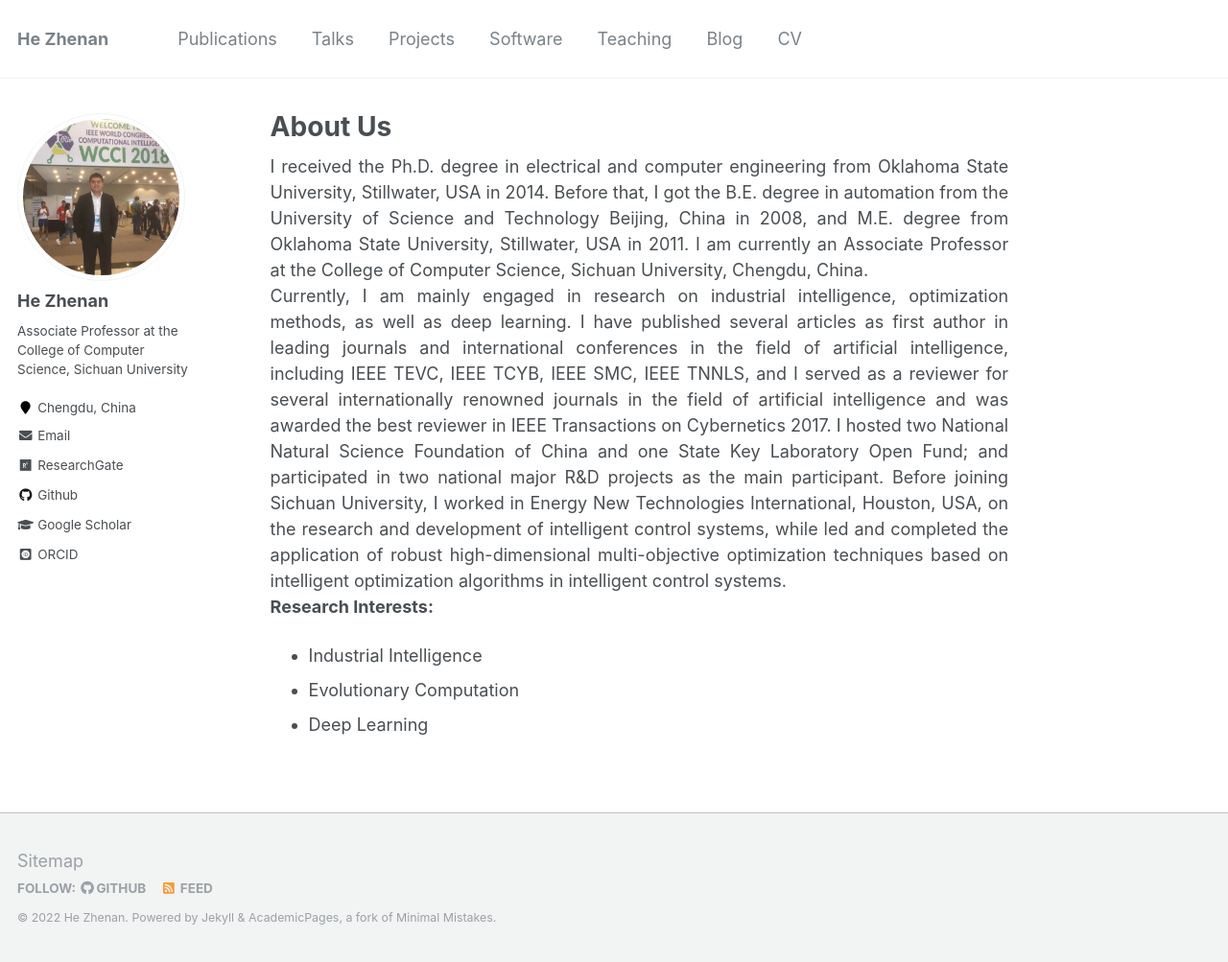
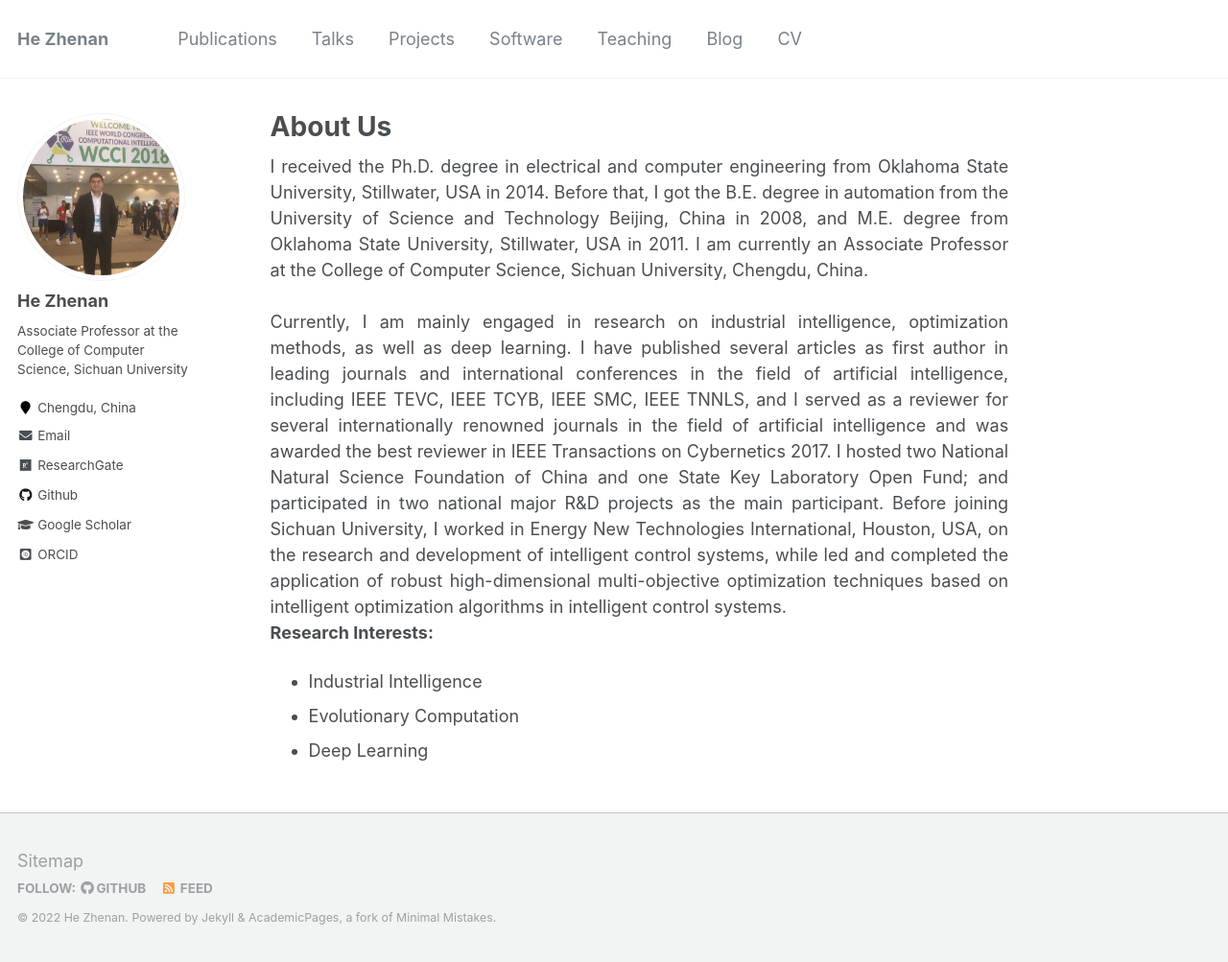
Before and after one commit to JianmingChen121/KaminZZZ.github.io, a Jekyll site: the page built from _pages/about.md, in a window 1280 px wide and 1003 px high. Shown: the whole window at 96% size. Built offline with Jekyll 4.4.1, drawn with Linux system fonts in a browser that asks for light colours; some web fonts are replaced.

Commit message:
Update about.md

```diff
--- a/_pages/about.md
+++ b/_pages/about.md
@@ -10,9 +10,7 @@ redirect_from:
 
 <div style="text-align:justify;">
 I received the Ph.D. degree in electrical and computer engineering from Oklahoma State University, Stillwater, USA in 2014. Before that, I got the B.E. degree in automation from the University of Science and Technology Beijing, China in 2008, and M.E. degree from Oklahoma State University, Stillwater, USA in 2011. I am currently an Associate Professor at the College of Computer Science, Sichuan University, Chengdu, China.
-</div>
-
-<div style="text-align:justify;">
+<br><br>
 Currently, I am mainly engaged in research on industrial intelligence, optimization methods, as well as deep learning. I have published several articles as first author in leading journals and international conferences in the field of artificial intelligence, including IEEE TEVC, IEEE TCYB, IEEE SMC, IEEE TNNLS, and I served as a reviewer for several internationally renowned journals in the field of artificial intelligence and was awarded the best reviewer in IEEE Transactions on Cybernetics 2017. I hosted two National Natural Science Foundation of China and one State Key Laboratory Open Fund; and participated in two national major R&D projects as the main participant. Before joining Sichuan University, I worked in Energy New Technologies International, Houston, USA, on the research and development of intelligent control systems, while led and completed the application of robust high-dimensional multi-objective optimization techniques based on intelligent optimization algorithms in intelligent control systems.
 </div>
 
```
